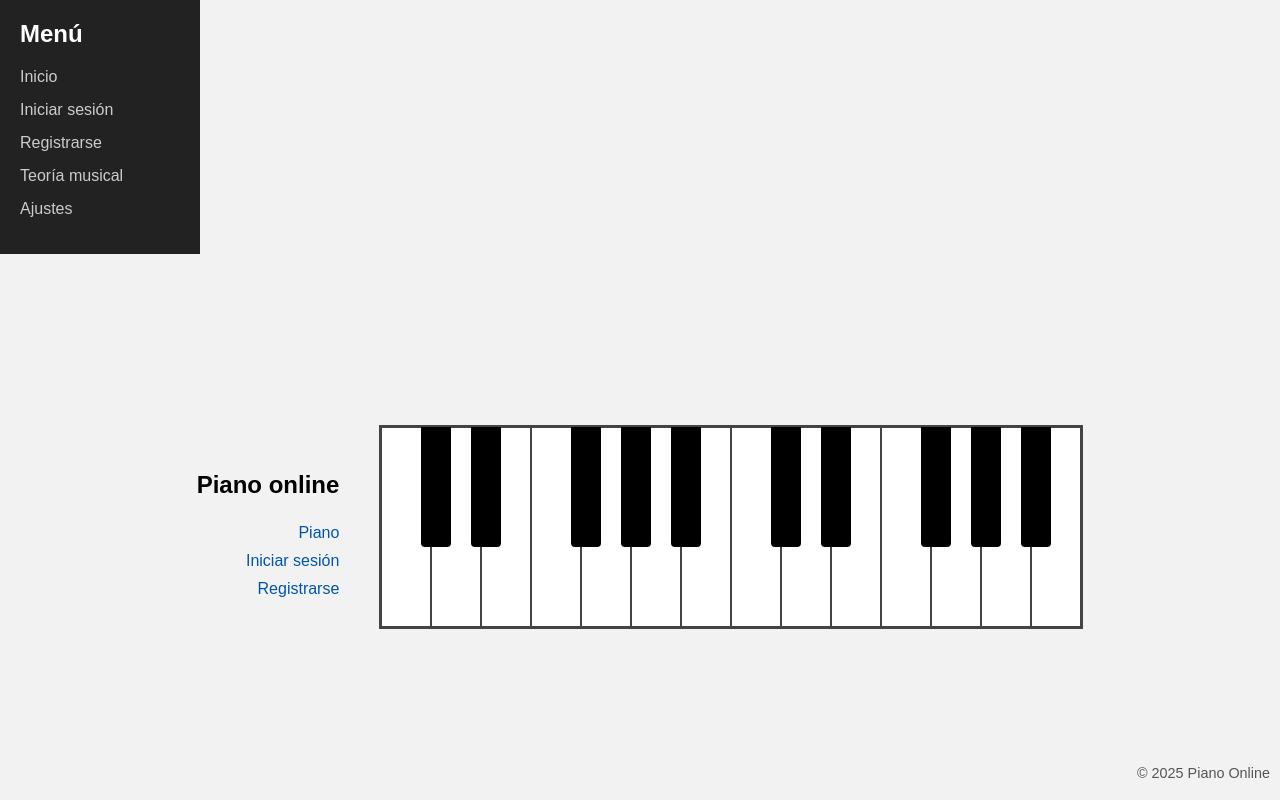
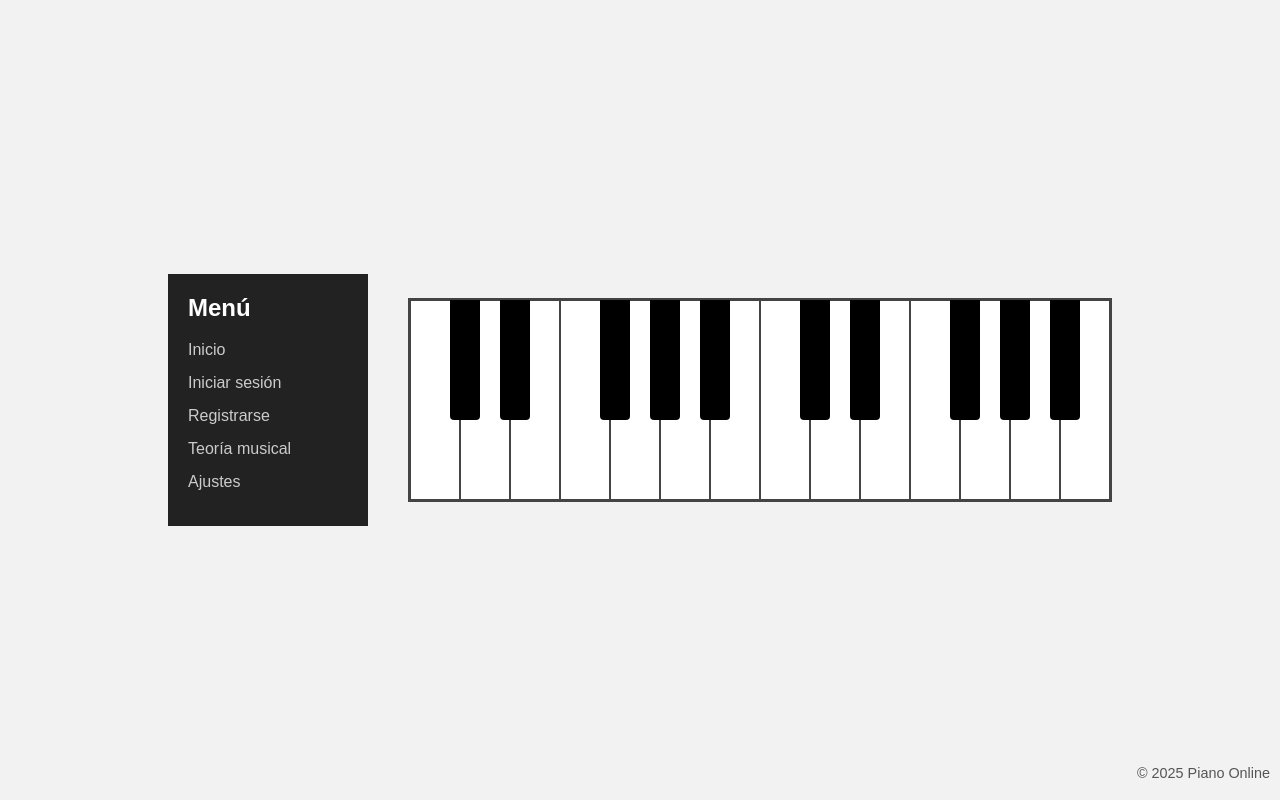
Before and after one commit to rubenhdezmtinez/piano-online, a PHP site: page / in a window 1280 px wide. Run offline with PHP 8.4, Linux system fonts and the light colour scheme.

Commit message:
Frontend: barra lateral v1.1

```diff
--- a/css/estilos.css
+++ b/css/estilos.css
@@ -1,4 +1,3 @@
-/* General */
 body {
     margin: 0;
     padding: 0;
@@ -9,36 +8,16 @@ body {
     flex-direction: column;
 }
 
-/* Contenedor principal: header + piano alineados horizontalmente */
 .main-container {
     flex: 1;
     display: flex;
     justify-content: center;
     align-items: center;
     gap: 40px;
+    padding: 20px;
+    box-sizing: border-box;
 }
 
-/* Header alineado a la izquierda del piano */
-.header {
-    text-align: right;
-}
-
-.header h2 {
-    margin-bottom: 20px;
-}
-
-.header a {
-    display: inline-block;
-    margin: 5px 0;
-    color: #0055aa;
-    text-decoration: none;
-}
-
-.header a:hover {
-    text-decoration: underline;
-}
-
-/* Piano al centro */
 .piano {
   position: relative;
   width: 700px;
@@ -76,7 +55,6 @@ body {
   border-radius: 0 0 4px 4px;
 }
 
-/* Footer abajo a la derecha */
 .footer {
     position: fixed;
     right: 10px;
@@ -85,13 +63,11 @@ body {
     color: #555;
 }
 
-/* Contenedor general con sidebar + contenido */
 .layout {
     display: flex;
     height: 100vh;
 }
 
-/* Barra lateral */
 .sidebar {
     width: 200px;
     background-color: #222;
@@ -107,6 +83,7 @@ body {
 .sidebar ul {
     list-style: none;
     padding: 0;
+    margin: 0;
 }
 
 .sidebar li {
@@ -122,14 +99,3 @@ body {
 .sidebar a:hover {
     color: white;
 }
-
-/* Ajusta el contenedor principal para no quedar debajo de la sidebar */
-.main-container {
-    flex: 1;
-    display: flex;
-    justify-content: center;
-    align-items: center;
-    gap: 40px;
-    padding: 20px;
-    box-sizing: border-box;
-}
--- a/includes/header.php
+++ b/includes/header.php
@@ -1,6 +1,10 @@
-<div class="header">
-    <h2>Piano online</h2>
-    <a href="index.php">Piano</a><br>
-    <a href="login.php">Iniciar sesión</a><br>
-    <a href="registro.php">Registrarse</a>
+<div class="sidebar">
+    <h2>Menú</h2>
+    <ul>
+        <li><a href="index.php">Inicio</a></li>
+        <li><a href="login.php">Iniciar sesión</a></li>
+        <li><a href="registro.php">Registrarse</a></li>
+        <li><a href="#">Teoría musical</a></li>
+        <li><a href="#">Ajustes</a></li>
+    </ul>
 </div>
--- a/index.php
+++ b/index.php
@@ -7,8 +7,6 @@
     <script src="/js/piano.js"></script>
 </head>
 <body>
-    <?php include_once 'includes/sidebar.php'; ?>
-
     <div class="main-container">
         <?php include_once 'includes/header.php'; ?>
         <?php include_once 'templates/piano.php'; ?>
```
